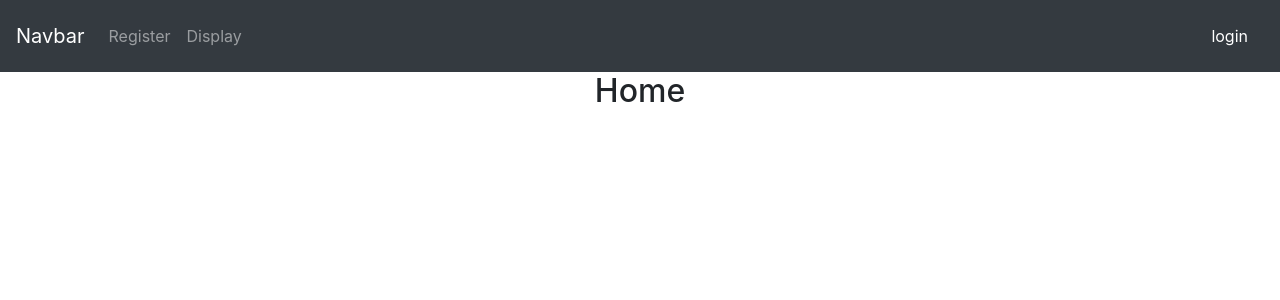
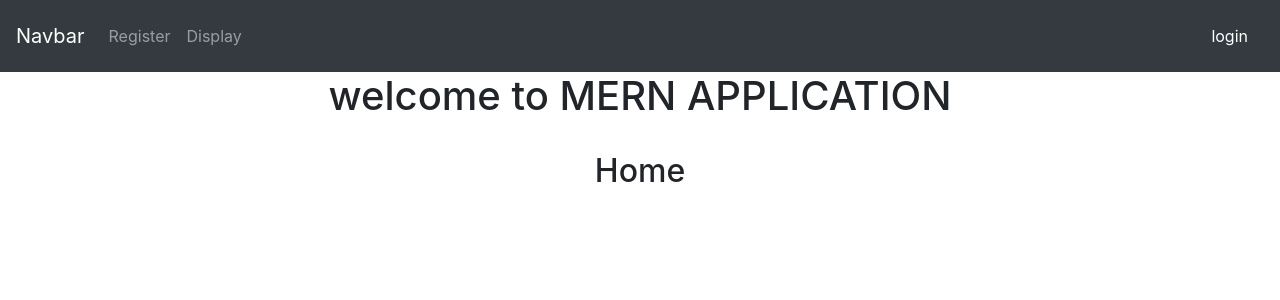
Before and after one commit to Macismail/mern-App, a React (Create React App) app in the folder client/: page / in a window 1280 px wide. Shown: the top 300 px of the page. Built offline with nearby package versions, Linux system fonts and the light colour scheme.

Commit message:
change title

```diff
--- a/client/src/App.js
+++ b/client/src/App.js
@@ -38,6 +38,7 @@ class App extends React.Component {
             </span>
           </div>
         </nav>
+        <h1 className="text-center"> welcome to MERN APPLICATION</h1><br />
         <Switch>
           <Route path="/" exact component={Home} />
           <Route path="/register" exact component={Register} />
--- a/client/src/components/register.js
+++ b/client/src/components/register.js
@@ -56,7 +56,6 @@ class Register extends Component {
   render() {
     return (
       <div className="container">
-        <h1 className="text-center"> welcome to MERN APPLICATION</h1><br />
         <div className="row">
           <div className="col-md-3"></div>
           <div className="col-md-6">
```
